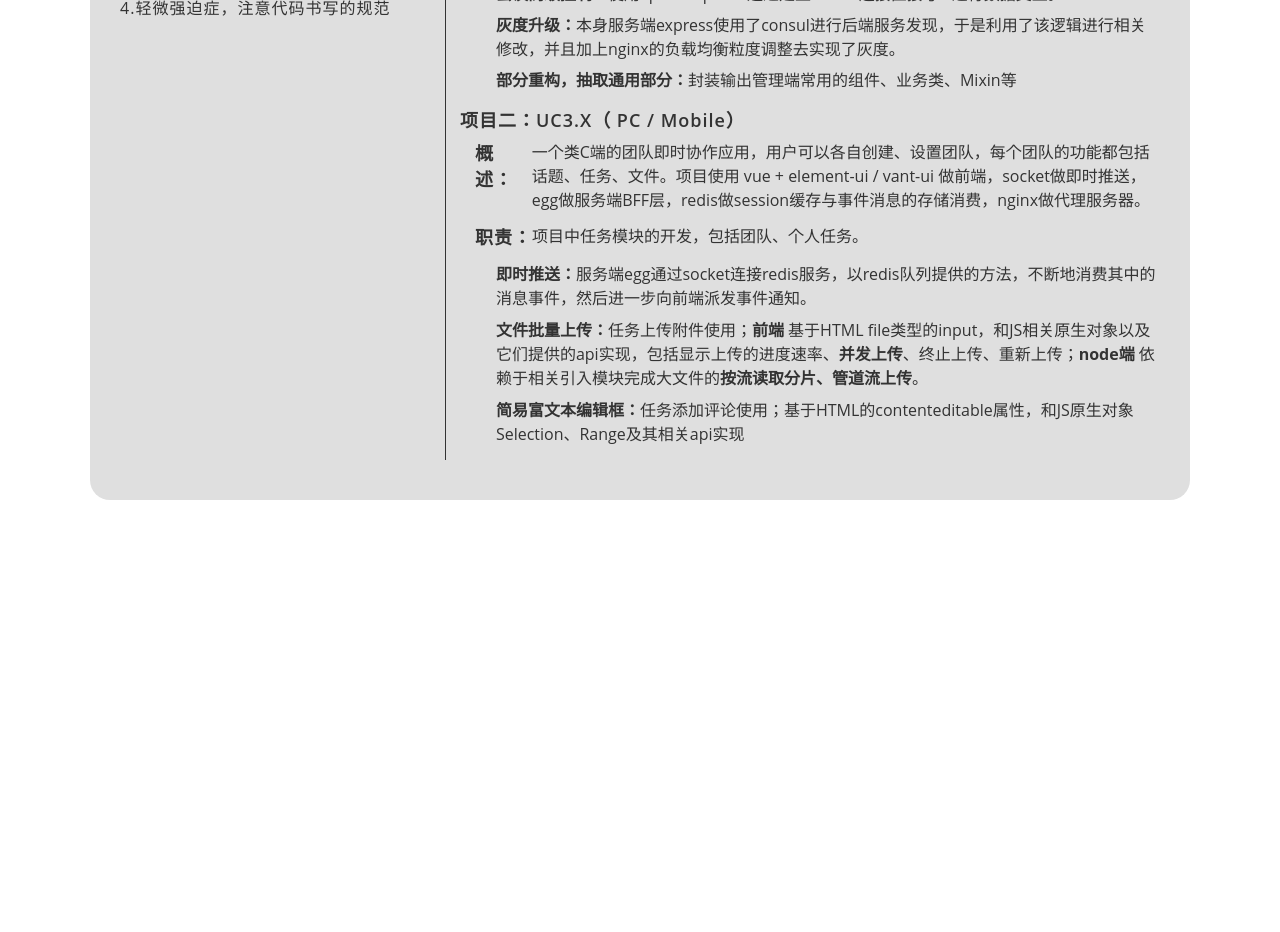
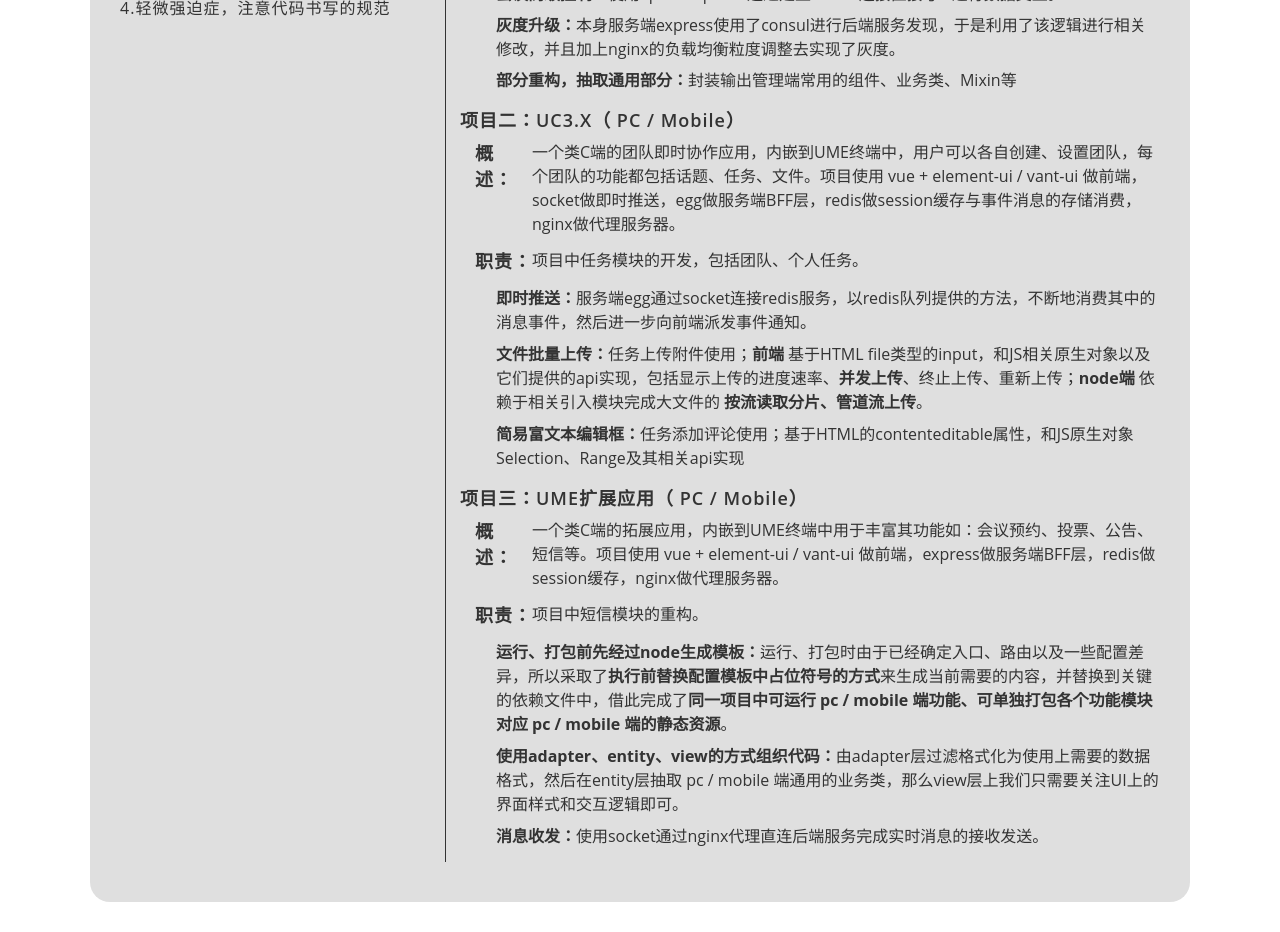
Before and after one commit to JAZI6/backup-resume, a Vue app: page / in a window 1280 px wide. Shown: the part 900-1832 px from the top of the page. Before the commit the page ends 1430 px from the top, so only its background shows below. Built offline with nearby package versions, Linux system fonts and the light colour scheme; a web font is replaced by a local one.

Commit message:
feat: 部分修改

```diff
--- a/src/components/Right.vue
+++ b/src/components/Right.vue
@@ -12,7 +12,7 @@
         <p class="text">
           <span class="icon">&#xe71f;</span>
           <span>
-            熟悉使用常见的 ES6 语法，对 <strong>原型链、作用域、闭包、this、事件循环等语法重点</strong> 以及 <strong>常见的设计模式</strong> 有一定理解
+            熟悉使用常见的 ES6 语法，对 <strong>原型链、作用域、事件循环等语法重点</strong> 以及 <strong>常见的设计模式</strong> 有一定理解
           </span>
         </p>
         <p class="text">
@@ -39,7 +39,7 @@
         </p>
         <p class="text">
           <span class="icon">&#xe71f;</span>
-          <span>对 Vue 的 <strong>实现重点如：数据响应绑定、模板编译、diff 算法等</strong> 有一定了解</span>
+          <span>对 Vue 的 <strong>实现重点如：数据响应绑定、模板编译、虚拟dom和diff 算法等</strong> 有一定了解</span>
         </p>
         <!-- <p class="text">
           <span class="icon">&#xe71f;</span>
@@ -186,9 +186,9 @@
         </p>
         <p class="text key-desc-bottom">
           <!-- <span class="chenjz-icon">&#xe60f;</span> -->
-          <span class="project-key-word need-more-length" style="width: 167px;">概述：</span>
+          <span class="project-key-word need-more-length" style="width: 181px;">概述：</span>
           <span>
-            一个类C端的团队即时协作应用，用户可以各自创建、设置团队，每个团队的功能都包括话题、任务、文件。项目使用 vue + element-ui / vant-ui 做前端，socket做即时推送，egg做服务端BFF层，redis做session缓存与事件消息的存储消费，nginx做代理服务器。
+            一个类C端的团队即时协作应用，内嵌到UME终端中，用户可以各自创建、设置团队，每个团队的功能都包括话题、任务、文件。项目使用 vue + element-ui / vant-ui 做前端，socket做即时推送，egg做服务端BFF层，redis做session缓存与事件消息的存储消费，nginx做代理服务器。
           </span>
         </p>
         <p class="text key-desc-bottom">
@@ -207,7 +207,7 @@
         <p class="text light-ponint-bottom">
           <span class="iconfont"></span>
           <span>
-            <strong>文件批量上传：</strong>任务上传附件使用；<strong>前端 </strong>基于HTML file类型的input，和JS相关原生对象以及它们提供的api实现，包括显示上传的进度速率、<strong>并发上传</strong>、终止上传、重新上传；<strong>node端</strong> 依赖于相关引入模块完成大文件的<strong>按流读取分片、管道流上传</strong>。
+            <strong>文件批量上传：</strong>任务上传附件使用；<strong>前端 </strong>基于HTML file类型的input，和JS相关原生对象以及它们提供的api实现，包括显示上传的进度速率、<strong>并发上传</strong>、终止上传、重新上传；<strong>node端</strong> 依赖于相关引入模块完成大文件的 <strong>按流读取分片、管道流上传</strong>。
             <!-- FileReader、FormData、XMLHttpRequest -->
             <!-- egg-multipart、stream-to-array、stream-wormhole、formstream -->
           </span>
@@ -216,6 +216,47 @@
           <span class="iconfont"></span>
           <span>
             <strong>简易富文本编辑框：</strong>任务添加评论使用；基于HTML的contenteditable属性，和JS原生对象Selection、Range及其相关api实现
+          </span>
+        </p>
+      </div>
+      <div class="content project-content">
+        <p class="link">
+          <!-- <span class="chenjz-icon">&#xe611;</span> -->
+          <span class="project-key-word">项目三：</span>
+          <span class="project-item-name">UME扩展应用（ PC / Mobile）</span>
+        </p>
+        <p class="text key-desc-bottom">
+          <!-- <span class="chenjz-icon">&#xe60f;</span> -->
+          <span class="project-key-word need-more-length" style="width: 136px;">概述：</span>
+          <span>
+            一个类C端的拓展应用，内嵌到UME终端中用于丰富其功能如：会议预约、投票、公告、短信等。项目使用 vue + element-ui / vant-ui 做前端，express做服务端BFF层，redis做session缓存，nginx做代理服务器。
+          </span>
+        </p>
+        <p class="text key-desc-bottom">
+          <!-- <span class="chenjz-icon">&#xe60f;</span> -->
+          <span class="project-key-word">职责：</span>
+          <span>
+            项目中短信模块的重构。
+          </span>
+        </p>
+        <p class="text light-ponint-bottom">
+          <span class="iconfont"></span>
+          <span>
+            <strong>运行、打包前先经过node生成模板：</strong>运行、打包时由于已经确定入口、路由以及一些配置差异，所以采取了<strong>执行前替换配置模板中占位符号的方式</strong>来生成当前需要的内容，并替换到关键的依赖文件中，借此完成了<strong>同一项目中可运行 pc / mobile 端功能、</strong><strong>可单独打包各个功能模块对应 pc / mobile 端的静态资源</strong>。
+          </span>
+        </p>
+        <p class="text light-ponint-bottom">
+          <span class="iconfont"></span>
+          <span>
+            <strong>使用adapter、entity、view的方式组织代码：</strong>由adapter层过滤格式化为使用上需要的数据格式，然后在entity层抽取 pc / mobile 端通用的业务类，那么view层上我们只需要关注UI上的界面样式和交互逻辑即可。
+            <!-- FileReader、FormData、XMLHttpRequest -->
+            <!-- egg-multipart、stream-to-array、stream-wormhole、formstream -->
+          </span>
+        </p>
+        <p class="text">
+          <span class="iconfont"></span>
+          <span>
+            <strong>消息收发：</strong>使用socket通过nginx代理直连后端服务完成实时消息的接收发送。
           </span>
         </p>
       </div>
```
